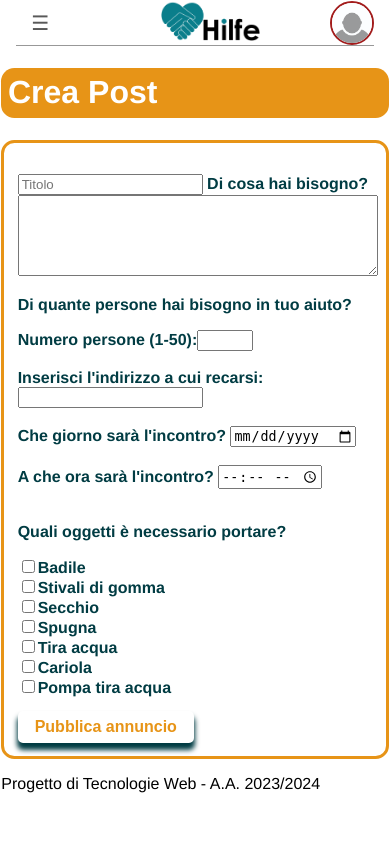
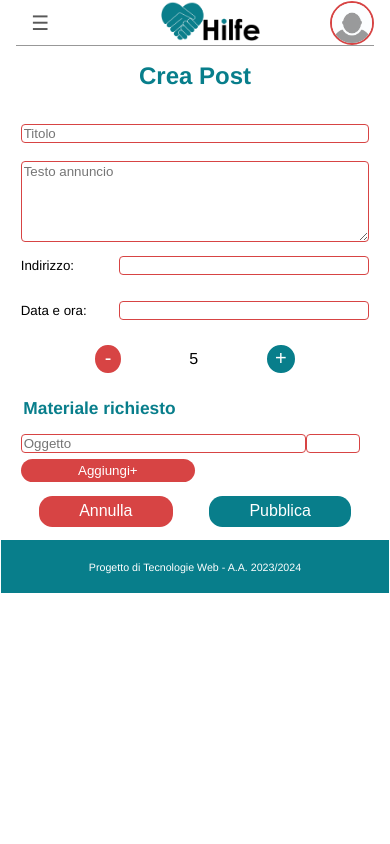
Before and after one commit to leo-tasso/Hilfe, a PHP site: page /html/creaPost.html in a window 390 px wide. Run offline with PHP 8.4, Linux system fonts and the light colour scheme.

Commit message:
add page for creating a post (mobile version)

```diff
--- a/css/style.css
+++ b/css/style.css
@@ -1,6 +1,6 @@
 :root {
   --hilfeGrey: #595959;
-  --hilfeYellow: #a21c1c;
+  --hilfeYellow: #d74444; /**#a21c1c**/
   --hilfeBlue: #087e8b;
 }
 
--- a/css/styleCreaPost.css
+++ b/css/styleCreaPost.css
@@ -1,34 +1,131 @@
-h1{
-    background-color: #e79417;
-    color:white;
-    padding: 5pt;
-    border-radius: 10pt;
+main{
+    display: flex;
+    flex-direction: column;
+
 }
 
-form{
-    background-color: white;
-    border-radius: 10pt;
-    color:#013c43;
-    padding: 10pt;
-    margin-bottom: 10pt;
-    border: 3px solid #e79417;
+textarea, input{
+    border:1px solid #d74444;
+    border-radius: 3pt;
 }
 
-form textarea{
-    width:100%;
-}
-form>p, form>label{
-    font-weight: bold;
+textarea::placeholder{
+    font-family: Arial, Helvetica, sans-serif;
 }
 
-form footer input{
-    border-radius:5px;
+.form{
+    display: flex;
+    flex-direction: column;
+    justify-content: space-between;
+    margin-left: 5%;
+    width: 90%;
+}
+
+.giorno, .luogo{
+    display: flex;
+    font-size: 10pt;
+    margin: 10pt 0;
+    align-items: center;
+    justify-content: space-between;
+}
+
+.giorno input, .luogo input{
+    width: 70%;
+    margin-left: 10pt;
+
+}
+
+h1{
+    width: 100%;
+    font-size: 18pt;
+    color:#087e8b;
+    text-align: center;
+}
+
+
+.form h2{
+    font-size: 13pt;
+    color:#087e8b;
+    margin-left: 2pt;
+}
+
+.persone{
+    display: flex;
+    flex-direction: row;
+    width: 100%;
+    align-items: center;
+    justify-content: center;
+}
+
+.meno, .piu{
+    border-radius: 50%;
+    font-size: 15pt;
     border: 2px solid white;
-    margin-top: 10pt;
-    padding:5px 15px;
+    color:white;
+    cursor: pointer;
+}
+
+.meno:active, .piu:active{
+    background-color: grey;
+}
+
+.meno{
+    margin-right:50pt;
+    background-color: #d74444;
+    padding:2pt 7pt;
+}
+
+.piu{
+    margin-left: 50pt;
+    background-color: #087e8b;
+    padding:2pt 6pt;
+}
+
+.materiale{
+    width: 100%;
+    display:flex;
+    margin-bottom: 5pt;
+}
+
+.materiale #oggetto{
+    width: 80%;
+}
+
+.aggiungi{
+    background-color: #d74444;
+    border-radius: 10pt;
+    border:none;
+    color: white;
+    width: 50%;
+    padding: 3pt;
+
+}
+
+.pubblica, .annulla{
+    padding: 5pt 30pt;
+    border-radius: 10pt;
+    border:none;
+    color: white;
+    font-size: 12pt;
+    cursor: pointer;
+}
+
+.annulla{
+    background-color: #d74444;
+}
+
+.pubblica{
+    background-color: #087e8b;
+}
+
+.form>footer{
+    margin: 10pt auto;
+    display: flex;
+    width: 100%;
+    justify-content:space-around;
+}
+
+.form input[type="button"]:hover{
     background-color: white;
-    color: #e79417;
-    font-weight: bold;
-    font-size:12pt;
-    box-shadow: 0px 6px 5px 1px #013c43;
+    color:#d74444;
 }
--- a/css/styleHome.css
+++ b/css/styleHome.css
@@ -1,12 +1,6 @@
 .footer{
     text-align: center;
 }
-
-
-
-
-
-
 
 .profilo{
     float:right;
--- a/html/creaPost.html
+++ b/html/creaPost.html
@@ -4,7 +4,7 @@
         <title>HILFE - Profilo</title>
         <meta charset="UTF-8"/>
         <!-- link to add favicon-->
-        <link rel="icon" type="image/x-icon" href="../LogoRes/1x/LogoNuovo.png">
+        <link rel="icon" type="image/x-icon" href="../LogoRes/1x/HeartHands.png">
         <link href="../css/style.css" rel="stylesheet" type="text/css"/>
         <link href="../css/styleCreaPost.css" rel="stylesheet" type="text/css"/>
         <script>
@@ -58,36 +58,39 @@
         </header>
         <main>
             <section>
-                <form action="#" method="POST">
+                <form class="form" action="#" method="POST">
                     <label for="titolo" hidden>Titolo</label><br/>
                     <input type="text" id="titolo" name="titolo" placeholder="Titolo"/>
-
-                    <label for="descrizione">Di cosa hai bisogno?</label><br/>
-                    <textarea id="descrizione" rows="5" cols="50"></textarea>
-
-                    <p>Di quante persone hai bisogno in tuo aiuto?</p>
-                    <label>Numero persone (1-50):<input type="number" name="quantity" min="1" max="50"/></label><br/></br>
-
-                    <label>Inserisci l'indirizzo a cui recarsi: <input type="text" name="fname"/></label><br/><br/>
-                    <label>Che giorno sarà l'incontro? <input type="date" name="day"/></label> <br/><br/>
-                    <label>A che ora sarà l'incontro? <input type="time" name="usr_time"/></label><br/> <br/>
-
-                    </ul>
-                    <p>Quali oggetti è necessario portare?</p>
-                    <label><input type="checkbox" name="obj1" value="Badile"/>Badile</label><br/>
-                    <label><input type="checkbox" name="obj2" value="Stivali"/>Stivali di gomma</label><br/>
-                    <label><input type="checkbox" name="obj3" value="Secchio"/>Secchio</label><br/>
-                    <label><input type="checkbox" name="obj4" value="Spugna"/>Spugna</label><br/>
-                    <label><input type="checkbox" name="obj5" value="Tira acqua"/>Tira acqua</label><br/>
-                    <label><input type="checkbox" name="obj6" value="Cariola"/>Cariola</label><br/>
-                    <label><input type="checkbox" name="obj7" value="Pompa tira acqua"/>Pompa tira acqua</label><br/>
-
+                    <label for="annuncio" hidden>Testo annuncio</label><br/>
+                    <textarea id="annuncio" placeholder="Testo annuncio" rows="5" cols="auto"></textarea>
+                    <div class="luogo">
+                        <label for="indirizzo">Indirizzo:</label>
+                        <input type="text" id="indirizzo" name="fname"/>
+                    </div>
+                    <div class="giorno">
+                        <label for="date">Data e ora:</label>
+                        <input id="date" type="datetime" name="daytime"/>
+                    </div>
+                    <div class="persone">
+                        <input class="meno" type="button" name="-" value="-">
+                        <p class="numero">5</p>
+                        <input class="piu" type="button" name="+" value="+">
+                    </div>
+                    <h2>Materiale richiesto</h2>
+                    <div class="materiale">
+                        <label for="oggetto" hidden>Oggetto</label>
+                        <input type="text" id="oggetto" name="oggetto" placeholder="Oggetto"/>
+                        <label for="numero" hidden>Quantità</label>
+                        <input type="number" name="quantità" min="1" max="20"/>
+                    </div>
+                    <input class="aggiungi" type="button" name="Aggiungi+" value="Aggiungi+">
                     <footer>
-                        <input type="button" name="Pubblica" value="Pubblica annuncio">
+                        <input class="annulla" type="button" name="Annulla" value="Annulla">
+                        <input class="pubblica" type="button" name="Pubblica" value="Pubblica">
                     </footer>
                 </form>
             </section>
-        </main><footer>
+        </main><footer class="footer">
             <p>Progetto di Tecnologie Web - A.A. 2023/2024</p>
         </footer>
     </body>
```
